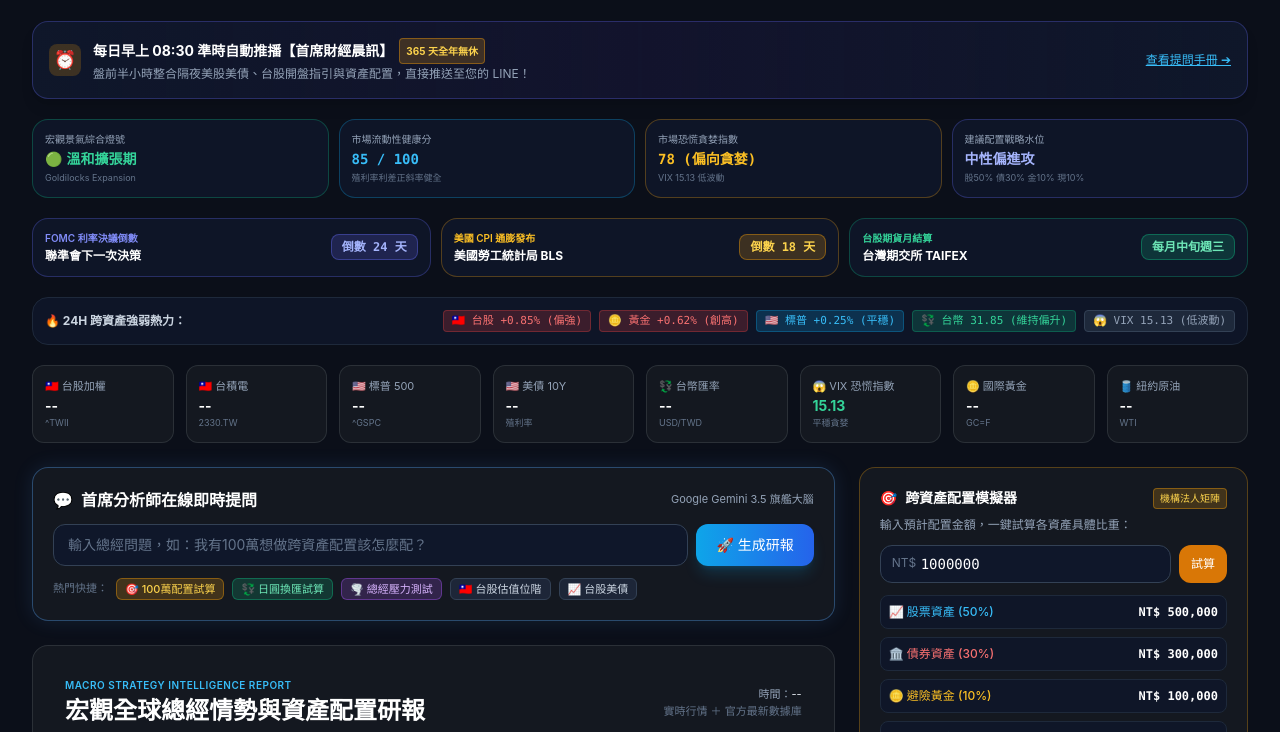
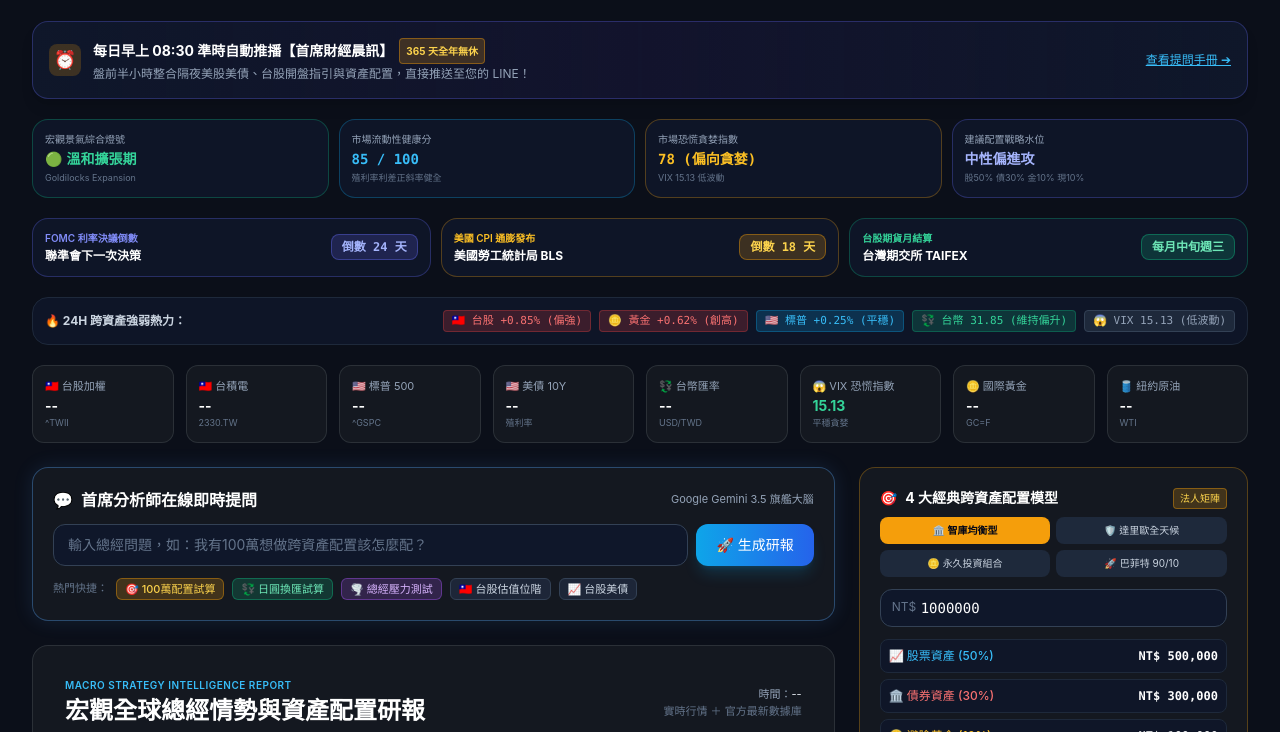
Before and after one commit to h15921209-collab/eco-line-bot, a plain HTML site: page public/index.html in a window 1280 px wide. Shown: the part 68-800 px from the top of the page. Drawn offline with nearby package versions, Linux system fonts and the light colour scheme; no server answers.

Commit message:
feat: 4 classic institutional asset allocation models (All-Weather, Permanent, Buffett 90/10, Balanced)

```diff
--- a/public/index.html
+++ b/public/index.html
@@ -342,51 +342,41 @@
 
       </div>
 
-      <!-- 右側：動態資產配置計算機 ＋ TradingView 折線圖 ＋ QR Code (4 columns) -->
+      <!-- 右側：4 大經典跨資產配置模型 ＋ TradingView 折線圖 ＋ QR Code (4 columns) -->
       <div class="lg:col-span-4 space-y-5 sm:space-y-6 no-print">
 
-        <!-- 🎛️ 動態跨資產配置計算機 -->
+        <!-- 🎛️ 4 大經典法人跨資產配置模擬器 -->
         <div class="glass-card p-4 sm:p-5 rounded-2xl border-amber-500/30">
           <div class="flex items-center justify-between mb-2">
             <h3 class="text-sm font-bold text-white flex items-center">
-              <span class="mr-2">🎯</span> 跨資產配置模擬器
+              <span class="mr-2">🎯</span> 4 大經典跨資產配置模型
             </h3>
-            <span class="text-[10px] bg-amber-500/20 text-amber-300 px-1.5 py-0.5 rounded border border-amber-500/40">機構法人矩陣</span>
+            <span class="text-[10px] bg-amber-500/20 text-amber-300 px-1.5 py-0.5 rounded border border-amber-500/40">法人矩陣</span>
           </div>
-          <p class="text-xs text-slate-400 mb-3">輸入預計配置金額，一鍵試算各資產具體比重：</p>
+
+          <!-- 4 大經典策略切換 Tab -->
+          <div class="grid grid-cols-2 gap-1.5 mb-3 text-[10px]">
+            <button onclick="switchPortfolioModel('standard')" id="btn-model-standard" class="p-1.5 rounded-lg bg-amber-500 text-slate-950 font-bold transition">🏛️ 智庫均衡型</button>
+            <button onclick="switchPortfolioModel('allweather')" id="btn-model-allweather" class="p-1.5 rounded-lg bg-slate-800 text-slate-300 hover:text-white transition">🛡️ 達里歐全天候</button>
+            <button onclick="switchPortfolioModel('permanent')" id="btn-model-permanent" class="p-1.5 rounded-lg bg-slate-800 text-slate-300 hover:text-white transition">🪙 永久投資組合</button>
+            <button onclick="switchPortfolioModel('buffett')" id="btn-model-buffett" class="p-1.5 rounded-lg bg-slate-800 text-slate-300 hover:text-white transition">🚀 巴菲特 90/10</button>
+          </div>
 
           <div class="flex gap-2 mb-3">
             <div class="relative w-full">
               <span class="absolute left-3 top-2.5 text-xs text-slate-500">NT$</span>
-              <input type="number" id="alloc-amount" value="1000000" step="100000"
+              <input type="number" id="alloc-amount" value="1000000" step="100000" oninput="calcAllocation()"
                 class="w-full bg-slate-900 border border-slate-700 rounded-xl pl-10 pr-3 py-2 text-sm text-white focus:outline-none focus:border-amber-500 font-mono">
-            </div>
-            <button onclick="calcAllocation()" class="bg-amber-600 hover:bg-amber-500 active:scale-95 text-white text-xs px-3 py-2 rounded-xl font-medium transition whitespace-nowrap">
-              試算
-            </button>
-          </div>
-
-          <div class="space-y-2 text-xs" id="alloc-result">
-            <div class="flex justify-between p-2 rounded-lg bg-slate-900/90 border border-slate-800">
-              <span class="text-sky-400 font-medium">📈 股票資產 (50%)</span>
-              <span class="font-mono text-white font-bold" id="alloc-stock">NT$ 500,000</span>
-            </div>
-            <div class="flex justify-between p-2 rounded-lg bg-slate-900/90 border border-slate-800">
-              <span class="text-red-400 font-medium">🏛️ 債券資產 (30%)</span>
-              <span class="font-mono text-white font-bold" id="alloc-bond">NT$ 300,000</span>
-            </div>
-            <div class="flex justify-between p-2 rounded-lg bg-slate-900/90 border border-slate-800">
-              <span class="text-amber-400 font-medium">🪙 避險黃金 (10%)</span>
-              <span class="font-mono text-white font-bold" id="alloc-gold">NT$ 100,000</span>
-            </div>
-            <div class="flex justify-between p-2 rounded-lg bg-slate-900/90 border border-slate-800">
-              <span class="text-emerald-400 font-medium">💵 流動現金 (10%)</span>
-              <span class="font-mono text-white font-bold" id="alloc-cash">NT$ 100,000</span>
             </div>
           </div>
 
+          <!-- 動態配置比例列表 -->
+          <div class="space-y-1.5 text-xs" id="alloc-result-list">
+            <!-- 動態渲染 -->
+          </div>
+
           <button onclick="askAIWithAmount()" class="w-full mt-3 bg-slate-800 hover:bg-slate-700 active:scale-95 text-slate-200 text-xs py-2 rounded-xl border border-slate-700 transition font-medium text-center block">
-            🤖 請 AI 深度解析此配置方案 ➔
+            🤖 請 AI 深度解析此流派配置 ➔
           </button>
         </div>
 
@@ -515,7 +505,49 @@
     let currentRawReport = "";
     let isSpeaking = false;
     let currentSearchedSymbol = "";
+    let currentPortfolioModel = 'standard';
     const DOMAIN_URL = "https://eco-line-bot.vercel.app";
+
+    const portfolioModels = {
+      standard: {
+        name: '智庫均衡型 (50/30/10/10)',
+        desc: '兼顧資本利得與降息收息的最均衡配置',
+        items: [
+          { name: '📈 股票資產 (50%)', ratio: 0.50, color: 'text-sky-400' },
+          { name: '🏛️ 債券資產 (30%)', ratio: 0.30, color: 'text-red-400' },
+          { name: '🪙 避險黃金 (10%)', ratio: 0.10, color: 'text-amber-400' },
+          { name: '💵 流動現金 (10%)', ratio: 0.10, color: 'text-emerald-400' }
+        ]
+      },
+      allweather: {
+        name: '達里歐全天候 (All-Weather)',
+        desc: '橋水基金創辦人設計，穿越任何景氣循環',
+        items: [
+          { name: '📈 全球股票 (30%)', ratio: 0.30, color: 'text-sky-400' },
+          { name: '🏛️ 長天期美債 (40%)', ratio: 0.40, color: 'text-red-400' },
+          { name: '🏛️ 中期國債 (15%)', ratio: 0.15, color: 'text-indigo-400' },
+          { name: '🪙 黃金大宗 (15%)', ratio: 0.15, color: 'text-amber-400' }
+        ]
+      },
+      permanent: {
+        name: '哈利布朗永久組合 (Permanent)',
+        desc: '極端等權重配置，完美抗通膨與抗衰退',
+        items: [
+          { name: '📈 股票資產 (25%)', ratio: 0.25, color: 'text-sky-400' },
+          { name: '🏛️ 長期國債 (25%)', ratio: 0.25, color: 'text-red-400' },
+          { name: '🪙 實體黃金 (25%)', ratio: 0.25, color: 'text-amber-400' },
+          { name: '💵 短期現金 (25%)', ratio: 0.25, color: 'text-emerald-400' }
+        ]
+      },
+      buffett: {
+        name: '巴菲特 90/10 組合',
+        desc: '極致長期複利成長，超高股權進攻型',
+        items: [
+          { name: '📈 標普500/台股 (90%)', ratio: 0.90, color: 'text-sky-400' },
+          { name: '💵 短期國債/現金 (10%)', ratio: 0.10, color: 'text-emerald-400' }
+        ]
+      }
+    };
 
     if ('serviceWorker' in navigator) {
       window.addEventListener('load', () => {
@@ -532,6 +564,45 @@
     };
 
     let currentAsset = 'twii';
+
+    function switchPortfolioModel(modelKey) {
+      currentPortfolioModel = modelKey;
+      ['standard', 'allweather', 'permanent', 'buffett'].forEach(k => {
+        const btn = document.getElementById('btn-model-' + k);
+        if (k === modelKey) {
+          btn.className = "p-1.5 rounded-lg bg-amber-500 text-slate-950 font-bold transition";
+        } else {
+          btn.className = "p-1.5 rounded-lg bg-slate-800 text-slate-300 hover:text-white transition";
+        }
+      });
+      calcAllocation();
+    }
+
+    function calcAllocation() {
+      const amt = Number(document.getElementById('alloc-amount').value) || 1000000;
+      const model = portfolioModels[currentPortfolioModel];
+      const container = document.getElementById('alloc-result-list');
+
+      let html = '';
+      model.items.forEach(item => {
+        const itemAmt = Math.round(amt * item.ratio);
+        html += `
+          <div class="flex justify-between p-2 rounded-lg bg-slate-900/90 border border-slate-800">
+            <span class="${item.color} font-medium">${item.name}</span>
+            <span class="font-mono text-white font-bold">NT$ ${itemAmt.toLocaleString()}</span>
+          </div>
+        `;
+      });
+
+      container.innerHTML = html;
+    }
+
+    function askAIWithAmount() {
+      const amt = Number(document.getElementById('alloc-amount').value) || 1000000;
+      const wan = Math.round(amt / 10000);
+      const model = portfolioModels[currentPortfolioModel];
+      quickAsk(`我有 ${wan} 萬想採取【${model.name}】策略做跨資產配置，請詳細評估此配置在當前全球總經與降息環境下的優缺點、標的挑選與再平衡建議`);
+    }
 
     function openSearchModal() {
       document.getElementById('search-modal').classList.remove('hidden');
@@ -643,20 +714,6 @@
       isSpeaking = true;
       document.getElementById('speech-icon').innerText = '⏸️';
       document.getElementById('speech-text').innerText = '暫停朗讀';
-    }
-
-    function calcAllocation() {
-      const amt = Number(document.getElementById('alloc-amount').value) || 1000000;
-      document.getElementById('alloc-stock').innerText = 'NT$ ' + Math.round(amt * 0.5).toLocaleString();
-      document.getElementById('alloc-bond').innerText = 'NT$ ' + Math.round(amt * 0.3).toLocaleString();
-      document.getElementById('alloc-gold').innerText = 'NT$ ' + Math.round(amt * 0.1).toLocaleString();
-      document.getElementById('alloc-cash').innerText = 'NT$ ' + Math.round(amt * 0.1).toLocaleString();
-    }
-
-    function askAIWithAmount() {
-      const amt = Number(document.getElementById('alloc-amount').value) || 1000000;
-      const wan = Math.round(amt / 10000);
-      quickAsk('我有 ' + wan + ' 萬想做總經跨資產配置該怎麼分配？請列出具體金額、標的建議與操作守則');
     }
 
     async function fetchInitialReport() {
```
